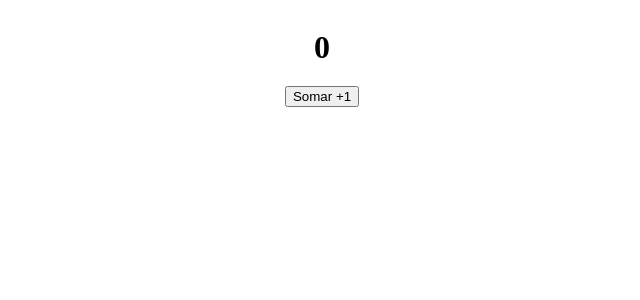
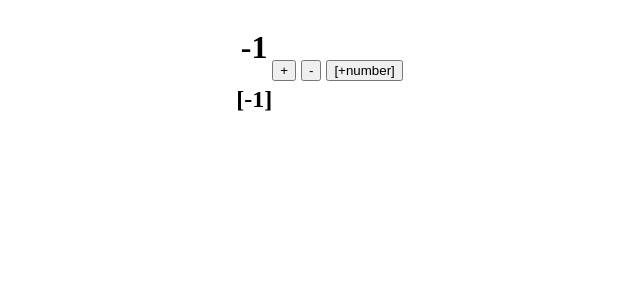
Before and after one commit to savio777/aprendendo-redux, a React (Create React App) app: page / in a window 1280 px wide. Shown: the top 300 px of the page, without its empty margins (318-958 px from the left). Built offline with nearby package versions, Linux system fonts and the light colour scheme.

Commit message:
manipulando array e falta melhorar visual

```diff
--- a/src/App.js
+++ b/src/App.js
@@ -3,18 +3,22 @@
 function App() {
 
   const [count, setCount] = useState(-1)
+  const [numberList, setNumberList] = useState([count])
 
   useEffect(() => {
-    console.log('somou')
-  }, [count])
+    console.log('mudou o estado')
+  }, [count, numberList])
 
   return (
     <div style={{
       display: 'flex',
       flex: 1,
       alignItems: 'center',
-      flexDirection: 'column'
+      justifyContent: 'center'
     }} >
+      <div
+        style={{ flexDirection: 'column' }}
+      >
         <h1
           style={{
             marginBottom: 20,
@@ -23,12 +27,39 @@
         >
           {count}
         </h1>
+        <div style={{ flexDirection: 'row' }}>
+          {numberList.length > 1 ? (
+            numberList.map((value, index) => (
+              <h3
+                style={{ textAlign: 'center' }}
+              >
+                [{value}{index !== numberList.length - 1 ? ', ' : null}]
+              </h3>
+            ))) : (
+              <h2>[{numberList[0]}]</h2>
+            )}
+        </div>
+      </div>
+      <div style={{ flexDirection: 'row' }}>
         <button
+          style={{ marginRight: 5 }}
           onClick={() => setCount(count + 1)}
         >
-        Somar +1
+          +
       </button>
-
+        <button
+          style={{ marginRight: 5 }}
+          onClick={() => setCount(count - 1)}
+        >
+          -
+      </button>
+        <button
+          style={{ marginRight: 5 }}
+          onClick={() => setNumberList([...numberList, count])}
+        >
+          [+number]
+        </button>
+      </div>
     </div>
   )
 }
--- a/src/App1.js
+++ /dev/null
@@ -1,37 +0,0 @@
-import React, { Component } from 'react'
-
-class App extends Component {
-  constructor(props) {
-    super(props)
-    this.state = {
-      count: 0
-    }
-  }
-
-  render() {
-    return (
-      <div style={{
-        display: 'flex',
-        flex: 1,
-        alignItems: 'center',
-        flexDirection: 'column'
-      }} >
-        <h1
-          style={{
-            marginBottom: 20,
-            textAlign: 'center'
-          }}
-        >
-          {this.state.count}
-        </h1>
-        <button
-          onClick={() => this.setState({ count: this.state.count + 1 })}
-        >
-          Somar +1
-        </button>
-      </div>
-    )
-  }
-}
-
-export default App
--- a/src/index.js
+++ b/src/index.js
@@ -1,5 +1,5 @@
 import React from 'react';
 import ReactDOM from 'react-dom';
-import App from './App1';
+import App from './App';
 
 ReactDOM.render(<App />, document.getElementById('root'));
```
Lines whose indentation alone changed are shown as unchanged.
